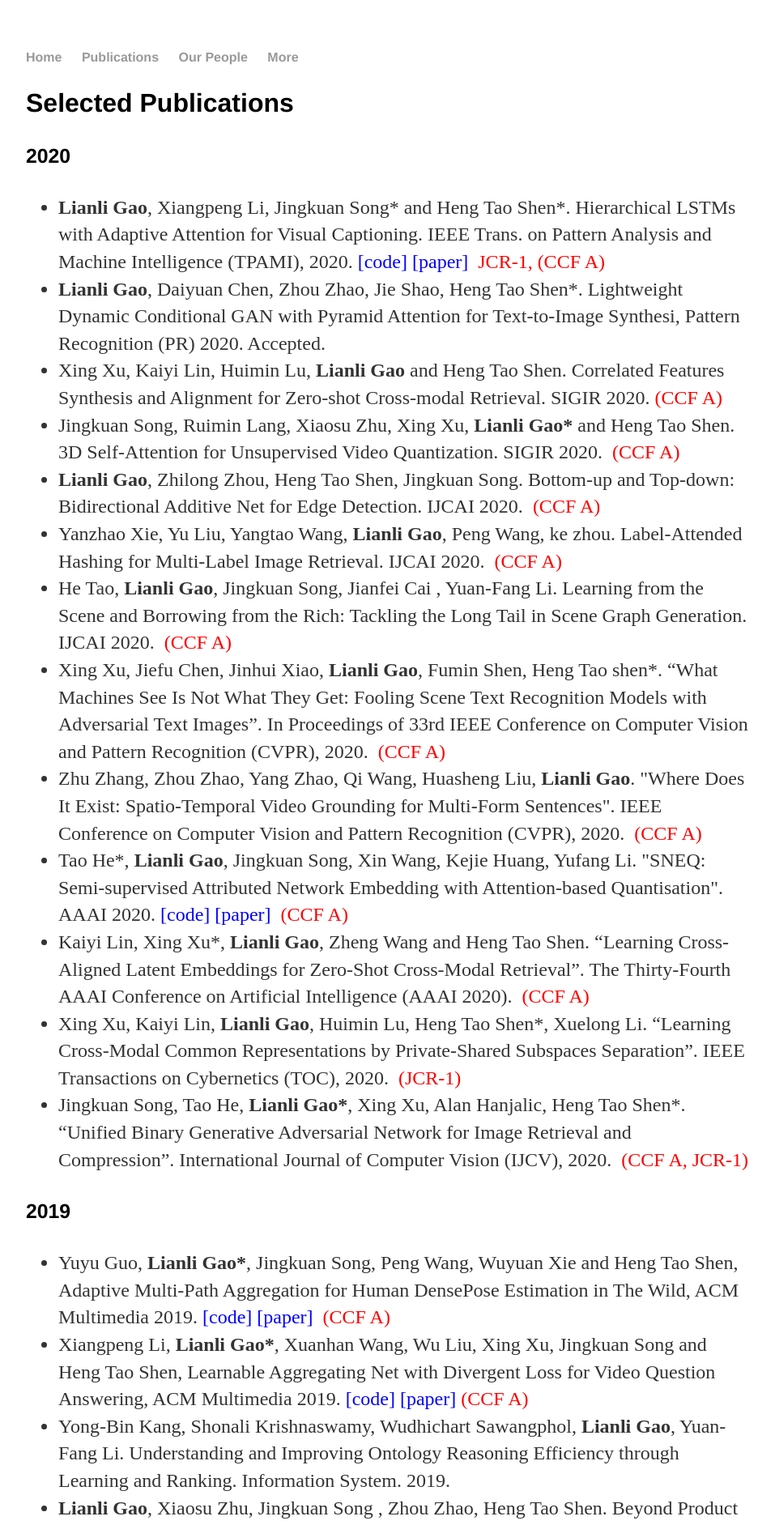
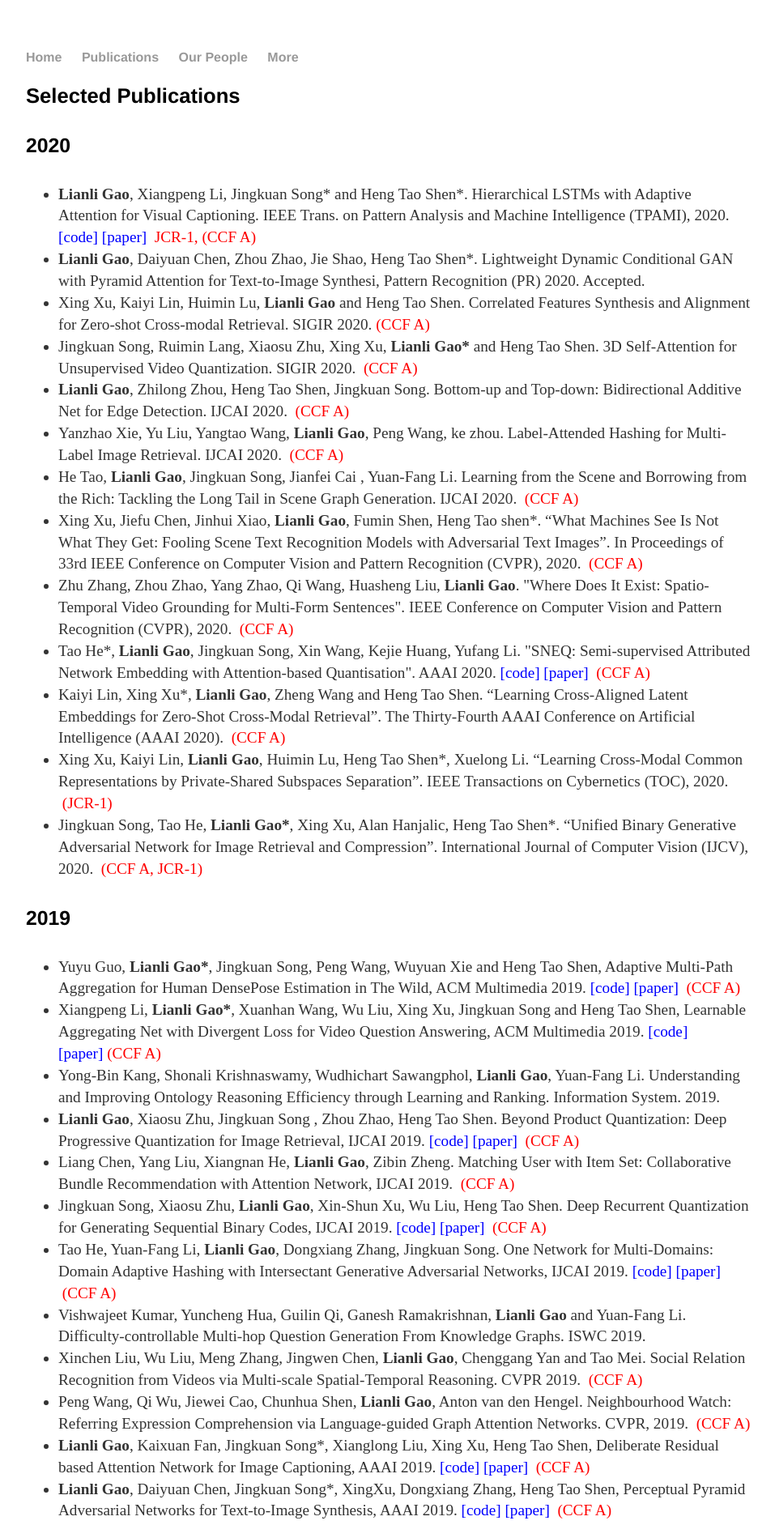
Before and after one commit to lianliGao/lianligao.github.io, a Jekyll site: the page built from cv/index.html, in a window 1280 px wide. Shown: the top 1883 px of the page at 81% size, without its empty margins (160-1117 px from the left). Built offline with Jekyll 4.4.1, drawn with Linux system fonts in a browser that asks for light colours.

Commit message:
Update main.css

```diff
--- a/css/main.css
+++ b/css/main.css
@@ -3,7 +3,7 @@ body { margin: 60px auto; width: 70%; }
 a { text-decoration: none; color: #999; }
 a:hover { text-decoration: underline; }
 
-p, ul { font-size: 1.5em; line-height: 1.4em; color: #333; }
+p, ul { font-size: 1.2em; line-height: 1.4em; color: #333; }
 
 h1, h2, h3, h4 { font-family: 'Helvetica', 'Arial', 'Sans-Serif'; }
 h1 { font-size: 2.4em;  }
@@ -22,8 +22,8 @@ ul.posts li { list-style: none; }
 
 /* CV */
 .cv { margin: 0px 0px 60px; }
-.cv h1 { font-size: 3em; }
-.cv h2 { font-size: 2em; }
+.cv h1 { font-size: 2.4em; }
+.cv h2 { font-size: 1.6em; }
 .cv address, .cv .download { font-family: 'Helvetica', 'Arial', 'Sans-Serif'; }
-.cv address, .cv p { font-size: 1.2em; }
+.cv address, .cv p { font-size: 1em; }
 .cv .download { float: right; font-size: .8em; text-transform: uppercase; }
```
